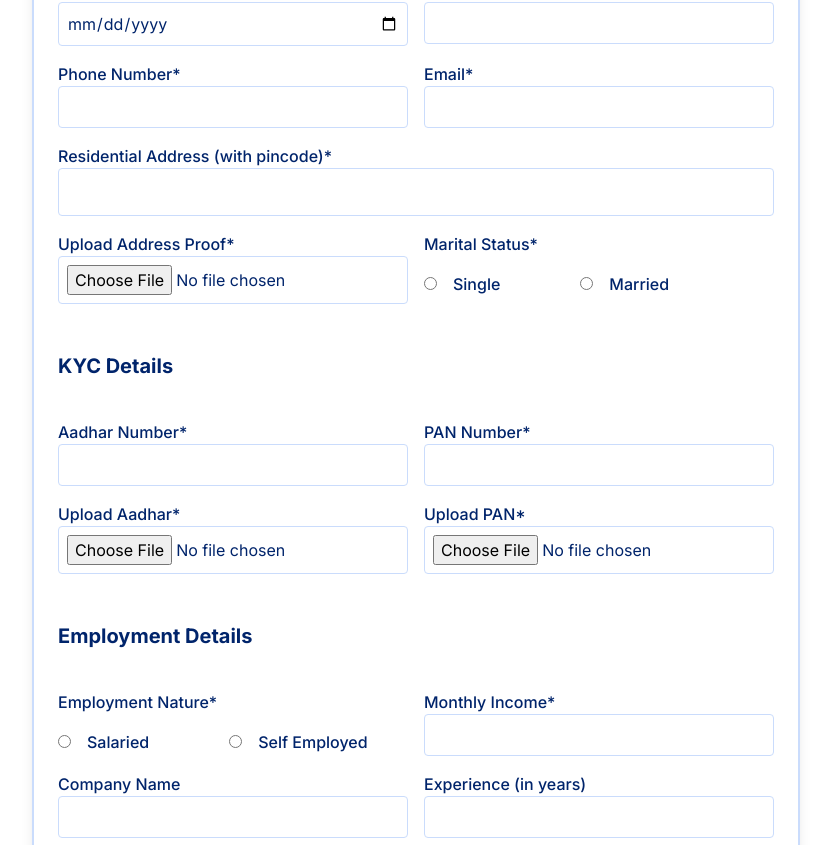
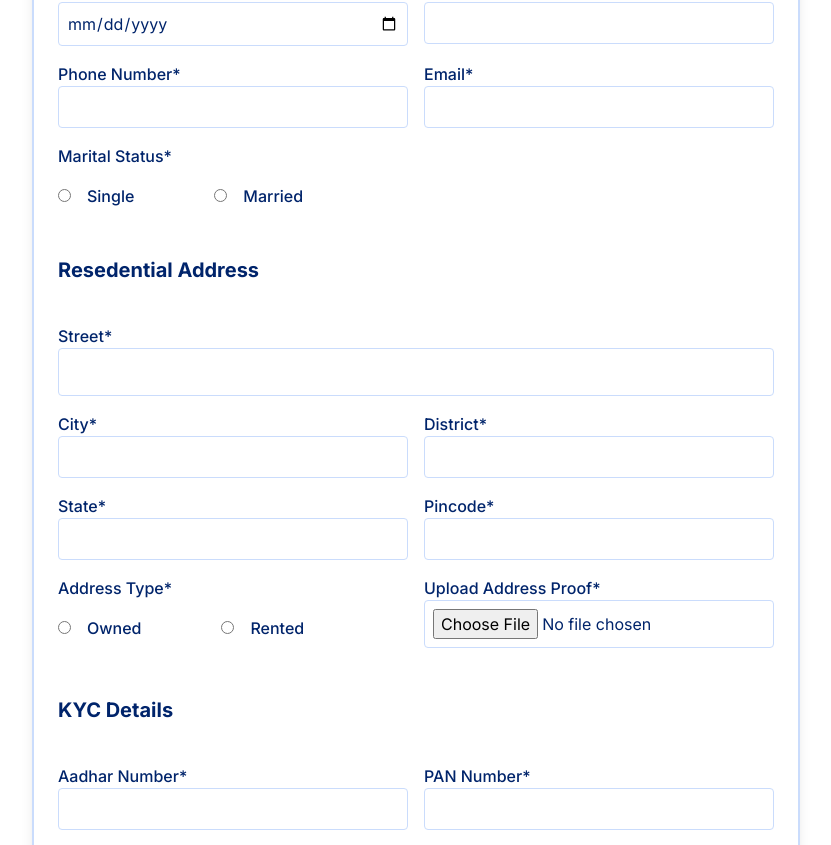
Before and after one commit to aniket-bluepineapple/LOS-MVP, a Next.js app in the folder frontend-2/: page /user-application in a window 1280 px wide. Shown: the part 326-1171 px from the top of the page, without its empty margins (224-1055 px from the left). Built offline with nearby package versions, Linux system fonts and the light colour scheme.

Commit message:
Add address details

```diff
--- a/frontend-2/src/app/client/user-application/helpers/validate-field.ts
+++ b/frontend-2/src/app/client/user-application/helpers/validate-field.ts
@@ -1,42 +1,51 @@
 import { Dispatch, SetStateAction } from "react";
 import { FormValues } from "../types";
-import { AADHAR_REGEX, ALPA_REGEX, EMAIL_REGEX, MAX_DATE, MIN_DATE, NUMBER_REGEX, PAN_REGEX, PHONE_REGEX, PINCODE_REGEX } from "../constants";
+import {
+  AADHAR_REGEX,
+  ALPA_REGEX,
+  EMAIL_REGEX,
+  MAX_DATE,
+  MIN_DATE,
+  NUMBER_REGEX,
+  PAN_REGEX,
+  PHONE_REGEX,
+  PINCODE_REGEX,
+} from "../constants";
 
 export const validateField = (
   name: keyof FormValues,
   inputValue: string,
-values:FormValues,
-setErrors: Dispatch<SetStateAction<Partial<FormValues>>>
+  values: FormValues,
+  setErrors: Dispatch<SetStateAction<Partial<FormValues>>>,
 ) => {
   let error = "";
 
-    const value = inputValue?.trim()
+  const value = inputValue?.trim();
 
   switch (name) {
     //Personal Details
     case "firstName":
-        if(!value){
+      if (!value) {
         error = "Please enter a valid first name";
-        }
-        else if (!ALPA_REGEX.exec(value)) {
+      } else if (!ALPA_REGEX.exec(value)) {
         error = "Only alphabets are allowed";
       }
       break;
     case "lastName":
-        if(!value){
+      if (!value) {
         error = "Please enter a valid last name";
-        }
-        else if (!ALPA_REGEX.exec(value)) {
+      } else if (!ALPA_REGEX.exec(value)) {
         error = "Only alphabets are allowed";
       }
       break;
     case "dob":
       if (!value) {
         error = "Please select Date of Birth";
-        } else{
+      } else {
         const selectedDate = new Date(value);
         if (selectedDate > MAX_DATE || selectedDate < MIN_DATE) {
-            error = "User must be at least 18 years old and less than 60 years old";
+          error =
+            "User must be at least 18 years old and less than 60 years old";
         }
       }
       break;
@@ -50,21 +59,52 @@ setErrors: Dispatch<SetStateAction<Partial<FormValues>>>
         error = "Please enter a valid Email";
       }
       break;
-        case 'maritalStatus':
+    case "maritalStatus":
       if (!value) {
         error = "Please select marital status";
       }
       break;
-        case 'dependents':
+    case "dependents":
       if (!NUMBER_REGEX.exec(value)) {
         error = "Please enter number of dependents";
       }
       break;
-        case 'address':
+
+    case "street":
       if (!value) {
-              error = "Please enter address";
-          } else if(!PINCODE_REGEX.exec(value)){
-            error = "Please enter a valid pincode"
+        error = "Please enter House No./Street details";
+      }
+      break;
+
+    case "city":
+      if (!value) {
+        error = "Please enter city";
+      }
+      break;
+
+    case "district":
+      if (!value) {
+        error = "Please enter district";
+      }
+      break;
+
+    case "state":
+      if (!value) {
+        error = "Please enter state";
+      }
+      break;
+
+    case "pincode":
+      if (!value) {
+        error = "Please enter pincode";
+      } else if (!PINCODE_REGEX.exec(value)) {
+        error = "Please enter a valid pincode";
+      }
+      break;
+
+    case "addressType":
+      if (!value) {
+        error = "Please select address type";
       }
       break;
 
@@ -75,35 +115,38 @@ setErrors: Dispatch<SetStateAction<Partial<FormValues>>>
       }
       break;
     case "pan":
-        if (!PAN_REGEX.exec(value) || values.lastName && value[4] !== values.lastName[0].toUpperCase()) {
+      if (
+        !PAN_REGEX.exec(value) ||
+        (values.lastName && value[4] !== values.lastName[0].toUpperCase())
+      ) {
         error = "Please enter a valid PAN number";
       }
       break;
 
     // Employment Details
-        case 'employmentNature':
+    case "employmentNature":
       if (!value) {
         error = "Please select employment nature";
       }
       break;
-      case 'monthlyIncome':
+    case "monthlyIncome":
       if (!NUMBER_REGEX.exec(value)) {
         error = "Please enter valid amount";
       }
       break;
-      case 'companyname':
+    case "companyname":
       break;
-      case 'companyaddress':
-        if(value && !PINCODE_REGEX.exec(value)){
+    case "companyaddress":
+      if (value && !PINCODE_REGEX.exec(value)) {
         error = "Please enter a valid pincode";
       }
       break;
-      case 'experience':
+    case "experience":
       if (value && !NUMBER_REGEX.exec(value)) {
         error = "Please enter experience in years";
       }
       break;
-      case 'officialEmail':
+    case "officialEmail":
       if (value && !EMAIL_REGEX.exec(value)) {
         error = "Please enter valid official email";
       }
--- a/frontend-2/src/app/client/user-application/index.tsx
+++ b/frontend-2/src/app/client/user-application/index.tsx
@@ -14,6 +14,7 @@ import { handleSubmit } from "./helpers/handle-submit";
 import PersonalDetails from "./personal-details";
 import KYCDetails from "./kyc-details";
 import EmploymentDetails from "./employment-details";
+import ResedentialAddress from "./resedential-address";
 
 const UserApplication: FunctionComponent<UserApplicationProps> = ({ data }) => {
   const [values, setValues] = useState<FormValues>(defaultFormValues);
@@ -92,6 +93,13 @@ const UserApplication: FunctionComponent<UserApplicationProps> = ({ data }) => {
         <PersonalDetails
           values={values}
           errors={errors}
+          handleBlur={handleBlur}
+          handleChange={handleChange}
+        />
+
+        <ResedentialAddress
+          values={values}
+          errors={errors}
           addressPreview={addressPreview}
           handleBlur={handleBlur}
           handleChange={handleChange}
--- a/frontend-2/src/app/client/user-application/personal-details/index.tsx
+++ b/frontend-2/src/app/client/user-application/personal-details/index.tsx
@@ -7,10 +7,8 @@ import { MAX_DATE, MIN_DATE } from "../constants";
 const PersonalDetails: FunctionComponent<PersonalDetailsProps> = ({
   values,
   errors,
-  addressPreview,
   handleChange,
   handleBlur,
-  handleFileChange,
 }) => {
   return (
     <>
@@ -136,60 +134,8 @@ const PersonalDetails: FunctionComponent<PersonalDetailsProps> = ({
         </div>
       </div>
 
-      {/* Row 4 */}
-      <div className="w-full">
-        <div>
-          <label htmlFor="address" className="block font-medium">
-            Residential Address (with pincode)*
-          </label>
-          <input
-            type="text"
-            id="address"
-            name="address"
-            value={values.address}
-            onChange={handleChange}
-            onBlur={handleBlur}
-            required
-            className="h-[48px] w-full rounded border border-[#cadcfc] p-2"
-          />
-          {errors.address && (
-            <div className="text-red-400">{errors.address}</div>
-          )}
-        </div>
-      </div>
-
       {/* Row 5 */}
       <div className="grid grid-cols-1 gap-4 md:grid-cols-2">
-        <div>
-          <label htmlFor="addressProof" className="block font-medium">
-            Upload Address Proof*
-          </label>
-          <input
-            type="file"
-            id="addressProof"
-            name="addressProof"
-            onChange={handleFileChange}
-            required
-            className="w-full rounded border border-[#cadcfc] p-2"
-          />
-          {addressPreview &&
-            (values.addressProof?.type === "application/pdf" ? (
-              <a
-                href={addressPreview}
-                target="_blank"
-                rel="noopener noreferrer"
-                className="mt-2 text-blue-500 underline"
-              >
-                View Uploaded Address Proof
-              </a>
-            ) : (
-              <img
-                src={addressPreview}
-                alt="Address Preview"
-                className="mt-2 h-10 w-10 object-cover"
-              />
-            ))}
-        </div>
         <div>
           <label htmlFor="maritalStatus" className="mb-4 block font-medium">
             Marital Status*
@@ -240,12 +186,10 @@ const PersonalDetails: FunctionComponent<PersonalDetailsProps> = ({
 export type PersonalDetailsProps = {
   values: FormValues;
   errors: Partial<FormValues>;
-  addressPreview: string | null;
   handleChange: (e: ChangeEvent<HTMLInputElement>) => void;
   handleBlur: (
     e: FocusEvent<HTMLInputElement> | ChangeEvent<HTMLInputElement>,
   ) => void;
-  handleFileChange: (e: ChangeEvent<HTMLInputElement>) => void;
 };
 
 export default PersonalDetails;
--- /dev/null
+++ b/frontend-2/src/app/client/user-application/resedential-address/index.tsx
@@ -0,0 +1,207 @@
+"use client";
+
+import { ChangeEvent, FocusEvent, FunctionComponent } from "react";
+import { FormValues } from "../types";
+
+const ResedentialAddress: FunctionComponent<TResedentialAddressProps> = ({
+  values,
+  errors,
+  addressPreview,
+  handleChange,
+  handleBlur,
+  handleFileChange,
+}) => {
+  return (
+    <>
+      <ul>
+        <li>
+          <h2 className="mb-10 mt-12 text-xl font-bold">Resedential Address</h2>
+        </li>
+      </ul>
+      {/* Row 1 */}
+      <div className="w-full">
+        <div>
+          <label htmlFor="street" className="block font-medium">
+            Street*
+          </label>
+          <input
+            type="text"
+            id="street"
+            name="street"
+            value={values.street}
+            onChange={handleChange}
+            onBlur={handleBlur}
+            required
+            className="h-[48px] w-full rounded border border-[#cadcfc] p-2"
+          />
+          {errors.street && <div className="text-red-400">{errors.street}</div>}
+        </div>
+      </div>
+
+      {/* Row 2 */}
+      <div className="grid grid-cols-1 gap-4 md:grid-cols-2">
+        <div>
+          <label htmlFor="city" className="block font-medium">
+            City*
+          </label>
+          <input
+            type="text"
+            id="city"
+            name="city"
+            value={values.city}
+            onChange={handleChange}
+            onBlur={handleBlur}
+            required
+            className="w-full rounded border border-[#cadcfc] p-2"
+          />
+          {errors.city && <div className="text-red-400">{errors.city}</div>}
+        </div>
+        <div>
+          <label htmlFor="district" className="block font-medium">
+            District*
+          </label>
+          <input
+            type="text"
+            id="district"
+            name="district"
+            value={values.district}
+            onChange={handleChange}
+            onBlur={handleBlur}
+            required
+            className="w-full rounded border border-[#cadcfc] p-2"
+          />
+          {errors.district && (
+            <div className="text-red-400">{errors.district}</div>
+          )}
+        </div>
+      </div>
+
+      {/* Row 3 */}
+      <div className="grid grid-cols-1 gap-4 md:grid-cols-2">
+        <div>
+          <label htmlFor="state" className="block font-medium">
+            State*
+          </label>
+          <input
+            type="text"
+            id="state"
+            name="state"
+            value={values.state}
+            onChange={handleChange}
+            onBlur={handleBlur}
+            required
+            className="w-full rounded border border-[#cadcfc] p-2"
+          />
+          {errors.state && <div className="text-red-400">{errors.state}</div>}
+        </div>
+        <div>
+          <label htmlFor="pincode" className="block font-medium">
+            Pincode*
+          </label>
+          <input
+            type="number"
+            id="pincode"
+            name="pincode"
+            value={values.pincode}
+            onChange={handleChange}
+            onBlur={handleBlur}
+            required
+            className="w-full rounded border border-[#cadcfc] p-2"
+          />
+          {errors.pincode && (
+            <div className="text-red-400">{errors.pincode}</div>
+          )}
+        </div>
+      </div>
+
+      {/* Row 5 */}
+      <div className="grid grid-cols-1 gap-4 md:grid-cols-2">
+        <div>
+          <label htmlFor="addressType" className="mb-4 block font-medium">
+            Address Type*
+          </label>
+          <div className="flex justify-start gap-x-20">
+            <label htmlFor="addressTypeOwned" className="font-medium">
+              <input
+                type="radio"
+                id="addressTypeOwned"
+                name="addressType"
+                value="owned"
+                checked={values.addressType === "owned"}
+                onChange={(e) => {
+                  handleChange(e);
+                  handleBlur(e);
+                }}
+                className="mr-4 cursor-pointer rounded border border-[#cadcfc] p-2 uppercase"
+              />
+              Owned
+            </label>
+
+            <label htmlFor="addressTypeRented" className="font-medium">
+              {" "}
+              <input
+                type="radio"
+                id="addressTypeRented"
+                name="addressType"
+                value="rented"
+                checked={values.addressType === "rented"}
+                onChange={(e) => {
+                  handleChange(e);
+                  handleBlur(e);
+                }}
+                className="mr-4 cursor-pointer rounded border border-[#cadcfc] p-2 uppercase"
+              />
+              Rented
+            </label>
+          </div>
+          {errors.addressType && (
+            <div className="text-red-400">{errors.addressType}</div>
+          )}
+        </div>
+        <div>
+          <label htmlFor="addressProof" className="block font-medium">
+            Upload Address Proof*
+          </label>
+          <input
+            type="file"
+            id="addressProof"
+            name="addressProof"
+            onChange={handleFileChange}
+            required
+            className="w-full rounded border border-[#cadcfc] p-2"
+          />
+          {addressPreview &&
+            (values.addressProof?.type === "application/pdf" ? (
+              <a
+                href={addressPreview}
+                target="_blank"
+                rel="noopener noreferrer"
+                className="mt-2 text-blue-500 underline"
+              >
+                View Uploaded Address Proof
+              </a>
+            ) : (
+              <img
+                src={addressPreview}
+                alt="Address Preview"
+                className="mt-2 h-10 w-10 object-cover"
+              />
+            ))}
+        </div>
+      </div>
+    </>
+  );
+};
+
+export type TResedentialAddressProps = {
+  values: FormValues;
+  errors: Partial<FormValues>;
+  addressPreview: string | null;
+  handleChange: (e: ChangeEvent<HTMLInputElement>) => void;
+  handleBlur: (
+    e: FocusEvent<HTMLInputElement> | ChangeEvent<HTMLInputElement>,
+  ) => void;
+  handleFileChange: (e: ChangeEvent<HTMLInputElement>) => void;
+};
+
+export default ResedentialAddress;
```
Also changed, not shown: frontend-2/src/app/client/user-application/types.ts (+14 -2 lines), 1 other file (tests, documents, lock files or other folders). Lines whose indentation alone changed are shown as unchanged.
